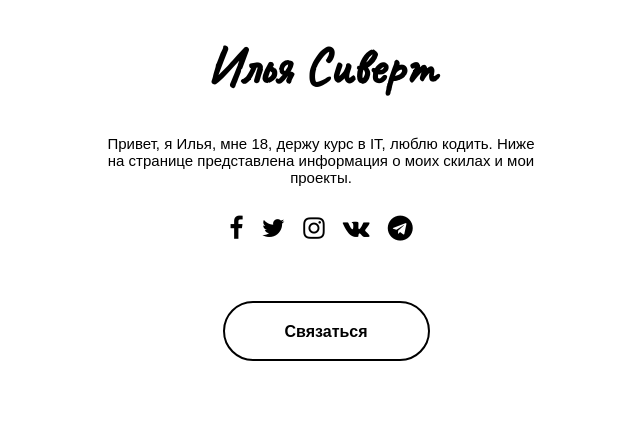
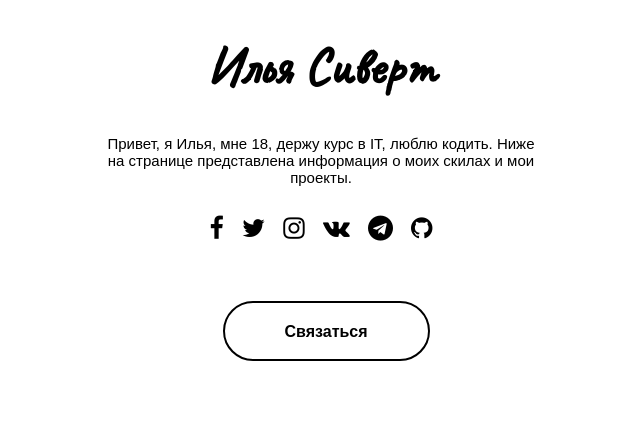
Before and after one commit to sivertillia/home, a PHP site: page / in a window 1280 px wide. Shown: the part 229-669 px from the top of the page, without its empty margins (319-959 px from the left). Run offline with PHP 8.4, Linux system fonts and the light colour scheme.

Commit message:
add github link

```diff
--- a/index.html
+++ b/index.html
@@ -42,6 +42,7 @@
                 <a href="https://www.instagram.com/sivert_illya13/" target="_blank" class="fa fa-instagram" aria-hidden="true"></a>
                 <a href="https://vk.com/sivertofficial" target="_blank" class="fa fa-vk" aria-hidden="true"></a>
                 <a href="https://t.me/sivert_official" target="_blank" class="fa fa-telegram" aria-hidden="true"></a>
+                <a href="https://github.com/sivertillya" target="_blank" class="fa fa-github" aria-hidden="true"></a>
             </div>
             <div class="button_box">
                 <a href="#subscribe" class="scroll_link_js">Связаться</a>
@@ -228,6 +229,7 @@
                 <a href="https://www.instagram.com/sivert_illya13/" target="_blank" class="fa fa-instagram" aria-hidden="true"></a>
                 <a href="https://vk.com/sivertofficial" target="_blank" class="fa fa-vk" aria-hidden="true"></a>
                 <a href="https://t.me/sivert_official" target="_blank" class="fa fa-telegram" aria-hidden="true"></a>
+                <a href="https://github.com/sivertillya" target="_blank" class="fa fa-github" aria-hidden="true"></a>
             </div>
         </div>
         <div class="footer">
--- a/style/style.css
+++ b/style/style.css
@@ -99,7 +99,10 @@ header {
     color: #0088cc;
     transition: .3s;
 }
-
+.social_box > a:hover:nth-child(6) {
+    color: #9032ac;
+    transition: .3s;
+}
 
 .button_box {
     display: flex;
```
